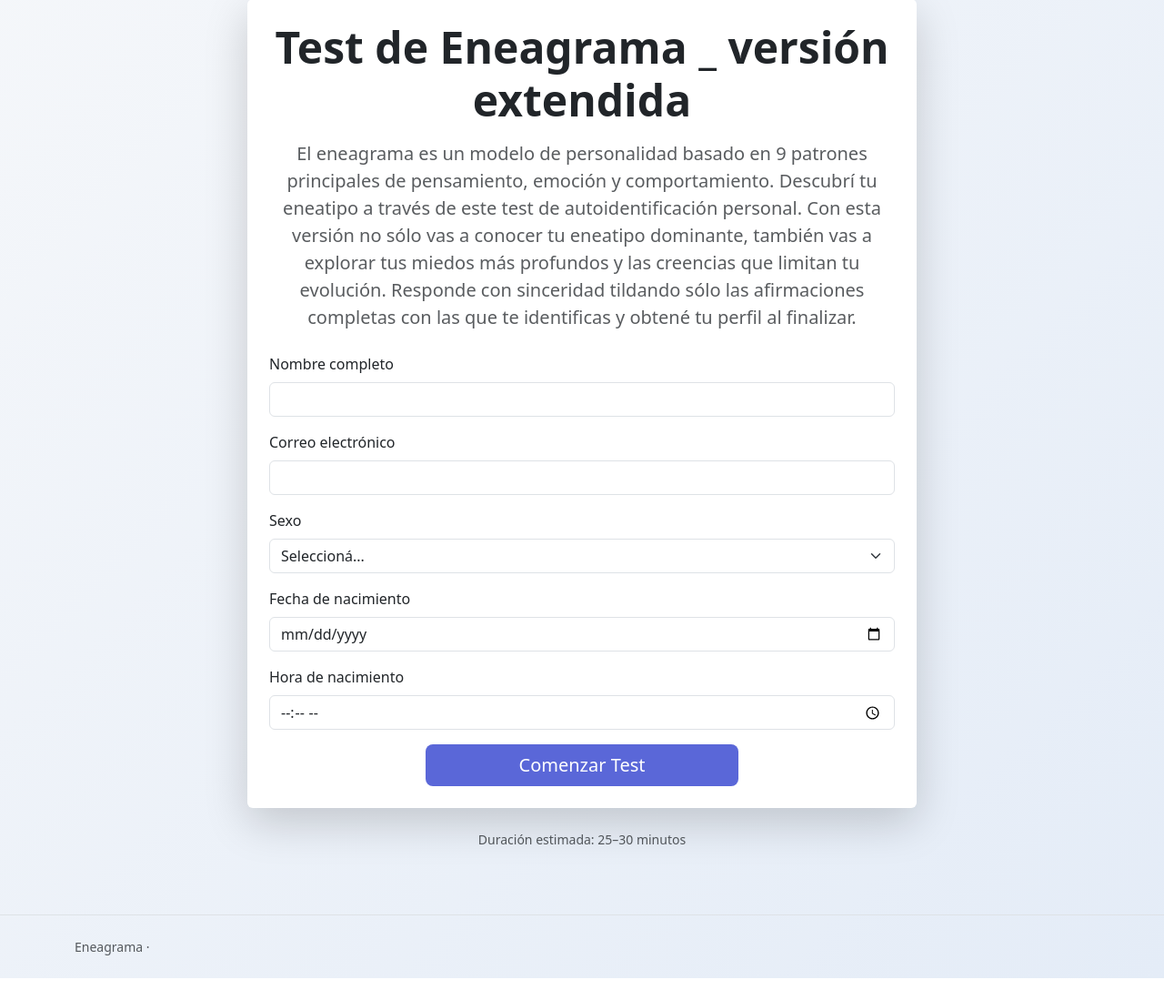
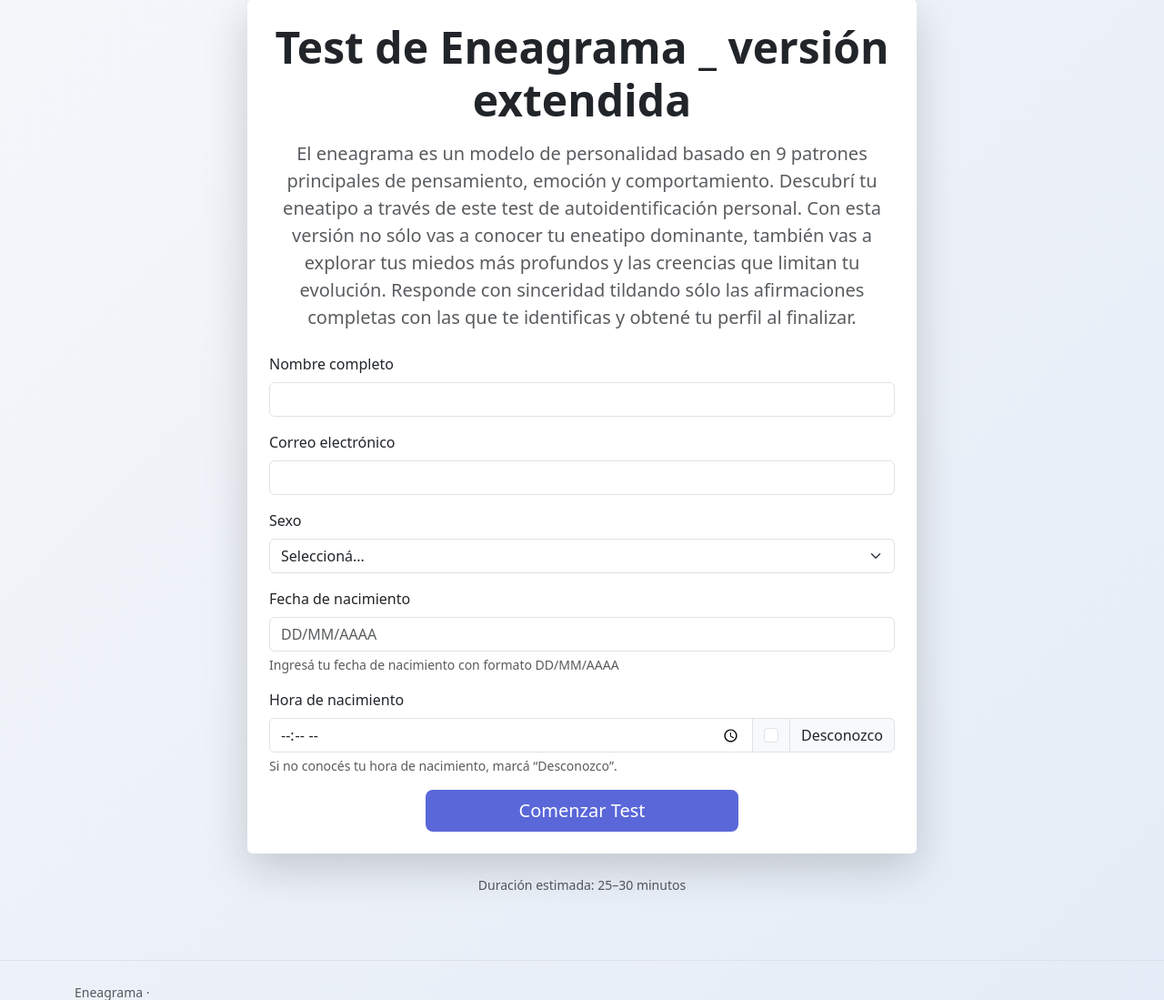
Before and after one commit to Heidi-IA/eneagrama-app, a Flask app: page / in a window 1280 px wide. Shown: the part 81-1180 px from the top of the page at 91% size. Before the commit the page ends 1156 px from the top, so only its background shows below. Run offline with Flask 3, Linux system fonts and the light colour scheme.

Commit message:
Update date and time input fields in form

```diff
--- a/templates/index.html
+++ b/templates/index.html
@@ -46,17 +46,35 @@
           </select>
         </div>
 
-        <!-- Fecha de nacimiento -->
+        <!-- Fecha de nacimiento en formato DD/MM/AAAA -->
         <div class="mb-3 text-start">
           <label class="form-label">Fecha de nacimiento</label>
-          <input type="date" class="form-control" name="fecha_nacimiento" required>
+          <input type="text" class="form-control" name="fecha_nacimiento"
+                 placeholder="DD/MM/AAAA"
+                 pattern="\d{2}/\d{2}/\d{4}"
+                 required>
+          <div class="form-text">Ingresá tu fecha de nacimiento con formato DD/MM/AAAA</div>
         </div>
 
-        <!-- Hora de nacimiento -->
+        <!-- Hora de nacimiento con opción desconocida -->
         <div class="mb-3 text-start">
           <label class="form-label">Hora de nacimiento</label>
-          <input type="time" class="form-control" name="hora_nacimiento" required>
+
+          <div class="input-group">
+            <input type="time" class="form-control" name="hora_nacimiento">
+            <span class="input-group-text">
+              <input class="form-check-input mt-0" type="checkbox"
+                     name="hora_desconocida" value="1"
+                     aria-label="Hora de nacimiento desconocida">
+            </span>
+            <span class="input-group-text">Desconozco</span>
+          </div>
+
+          <div class="form-text">
+            Si no conocés tu hora de nacimiento, marcá “Desconozco”.
+          </div>
         </div>
+
 
         <!-- Botón de enviar -->
         <div class="d-grid gap-2 col-6 mx-auto">
```
